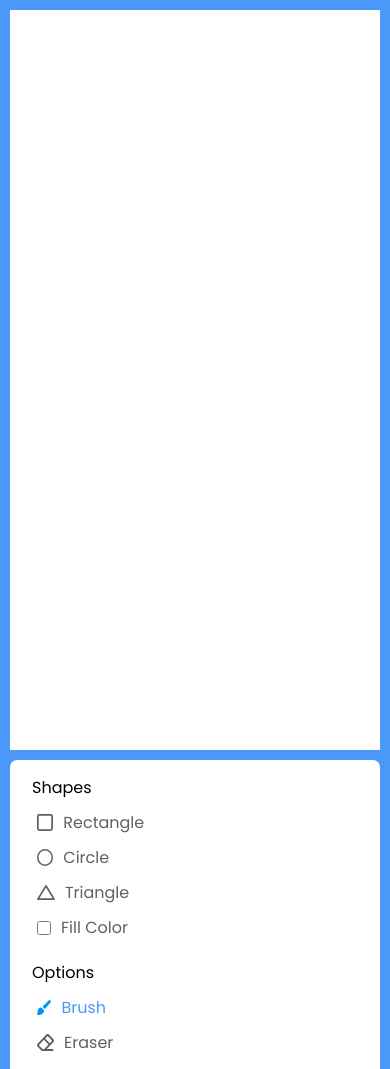
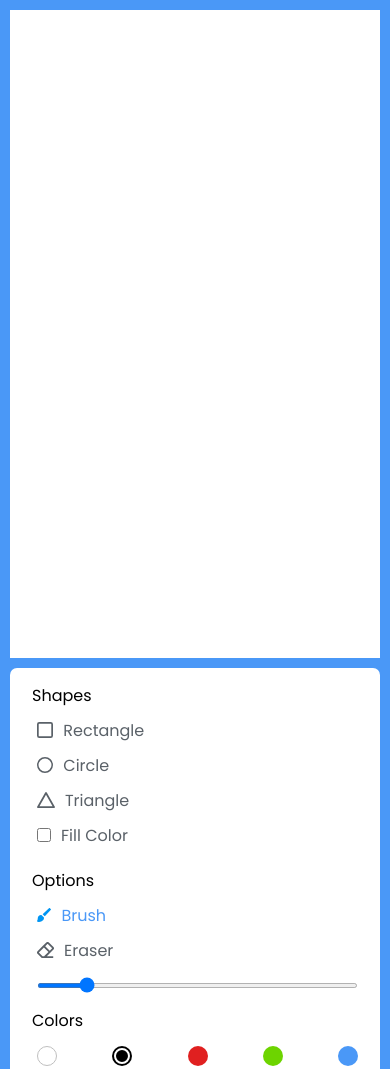
Before and after one commit to mhmetglrq/canvas-app-responsive, a plain HTML site: page index.html in a window 390 px wide. Shown: the top 1069 px of the page. Drawn offline with Linux system fonts and the light colour scheme.

Commit message:
Mobile Design Fixed

```diff
--- a/style.css
+++ b/style.css
@@ -207,14 +207,14 @@ section {
         flex: 8;
         width: 100%;
         height: 100%;
-        aspect-ratio: 1/2;
+        aspect-ratio: 1/1.75;
     }
 
     .drawing-board canvas {
-            width: 100%;
-            height: 100%;
-            touch-action: none;
-            aspect-ratio: 1/2;
+        width: 100%;
+        height: 100%;
+        touch-action: none;
+        aspect-ratio: 1/1.75;
     }
 
 }
```
